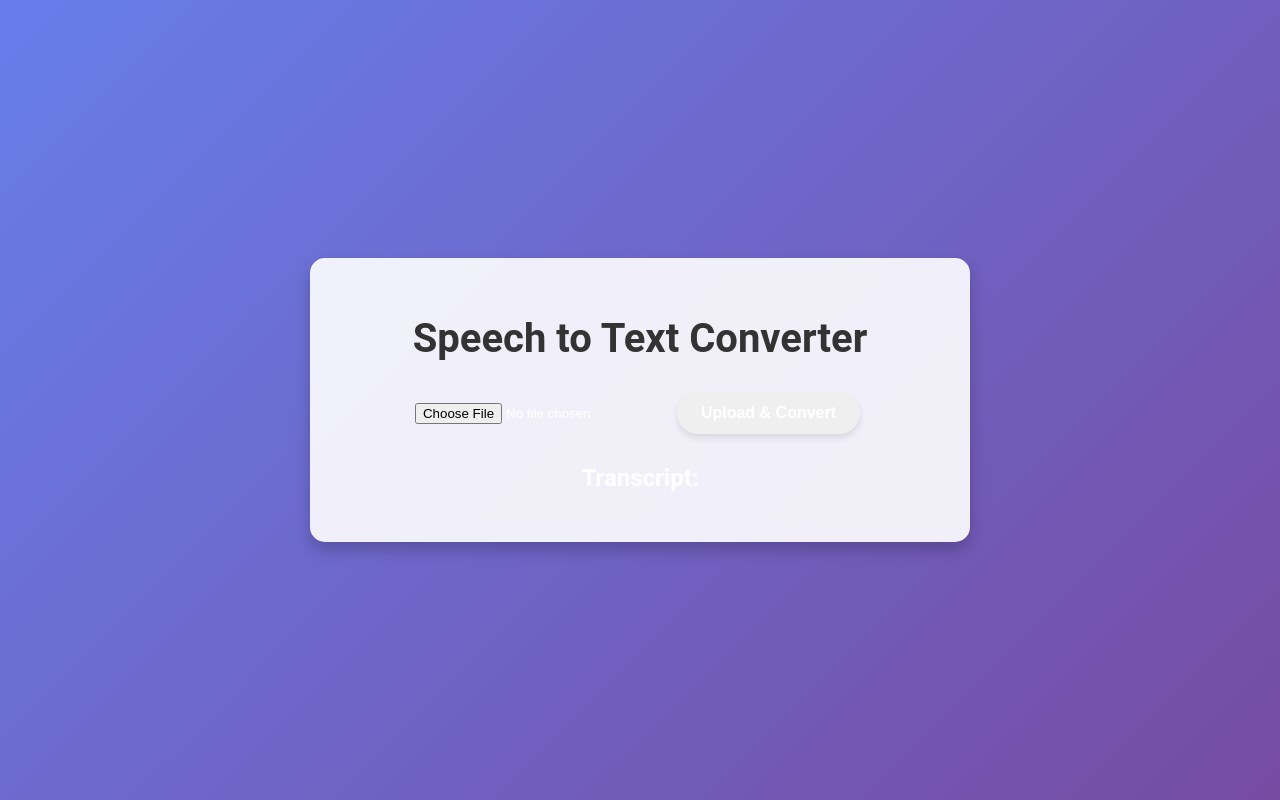
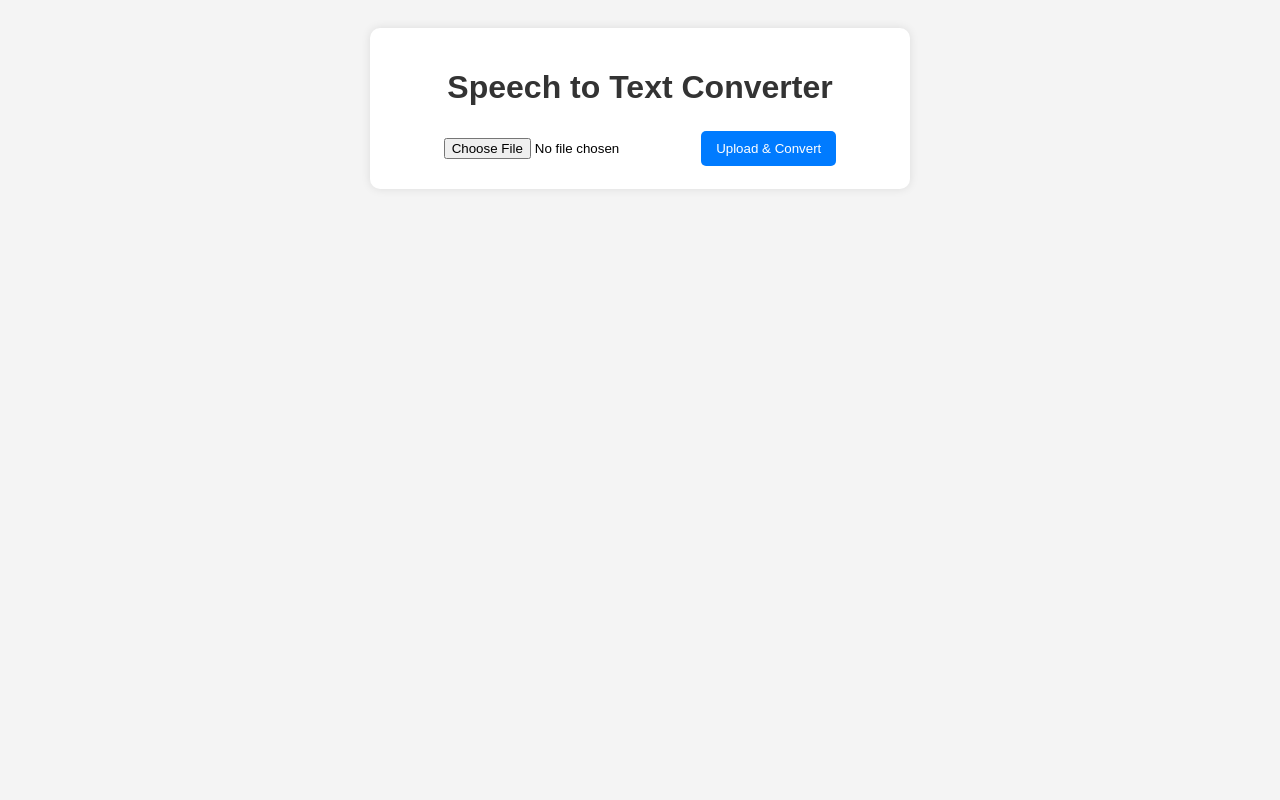
Before and after one commit to keerthanaseethi/Speech-to-text, a plain HTML site: page index.html in a window 1280 px wide. Drawn offline with Linux system fonts and the light colour scheme.

Commit message:
Update style.css

```diff
--- a/style.css
+++ b/style.css
@@ -1,73 +1,48 @@
-/* style.css */
 body {
-    font-family: 'Roboto', sans-serif;
-    background: linear-gradient(135deg, #667eea, #764ba2);
-    margin: 0;
-    padding: 0;
-    display: flex;
-    justify-content: center;
-    align-items: center;
-    height: 100vh;
-    color: #fff;
+    font-family: Arial, sans-serif;
+    text-align: center;
+    background-color: #f4f4f4;
+    padding: 20px;
 }
+
 .container {
-    width: 100%;
-    max-width: 600px;
-    background: rgba(255, 255, 255, 0.9);
-    padding: 30px;
-    border-radius: 15px;
-    box-shadow: 0 8px 15px rgba(0, 0, 0, 0.2);
-    text-align: center;
+    background: white;
+    padding: 20px;
+    border-radius: 10px;
+    box-shadow: 0px 0px 10px rgba(0, 0, 0, 0.1);
+    max-width: 500px;
+    margin: auto;
 }
+
 h1 {
-    font-size: 2.5rem;
-    margin-bottom: 20px;
     color: #333;
 }
-textarea {
-    width: 100%;
-    height: 200px;
-    padding: 15px;
-    margin: 15px 0;
-    border: 2px solid #ddd;
-    border-radius: 10px;
-    font-size: 16px;
-    resize: none;
-    background: #f9f9f9;
-    box-shadow: inset 0 2px 4px rgba(0, 0, 0, 0.1);
-    color: #333;
+
+input {
+    margin: 10px 0;
 }
-textarea:focus {
-    border-color: #764ba2;
-    outline: none;
-    box-shadow: 0 0 8px rgba(118, 75, 162, 0.3);
+
+button {
+    background-color: #007BFF;
+    color: white;
+    border: none;
+    padding: 10px 15px;
+    cursor: pointer;
+    border-radius: 5px;
 }
-button {
-    padding: 12px 24px;
-    margin: 10px 5px;
-    font-size: 16px;
-    font-weight: bold;
-    color: #fff;
-    border: none;
-    border-radius: 25px;
-    cursor: pointer;
-    transition: all 0.3s ease;
-    box-shadow: 0 4px 6px rgba(0, 0, 0, 0.1);
+
+button:hover {
+    background-color: #0056b3;
 }
-.start-btn {
-    background-color: #28a745;
+
+#transcriptContainer {
+    margin-top: 20px;
+    text-align: left;
+    display: none;
 }
-.start-btn:hover {
-    background-color: #218838;
+
+#transcript {
+    background: #eee;
+    padding: 10px;
+    border-radius: 5px;
 }
-.stop-btn {
-    background-color: #dc3545;
-}
-.stop-btn:hover {
-    background-color: #c82333;
-}
-button:disabled {
-    background-color: #ccc;
-    cursor: not-allowed;
-    box-shadow: none;
-}
```
